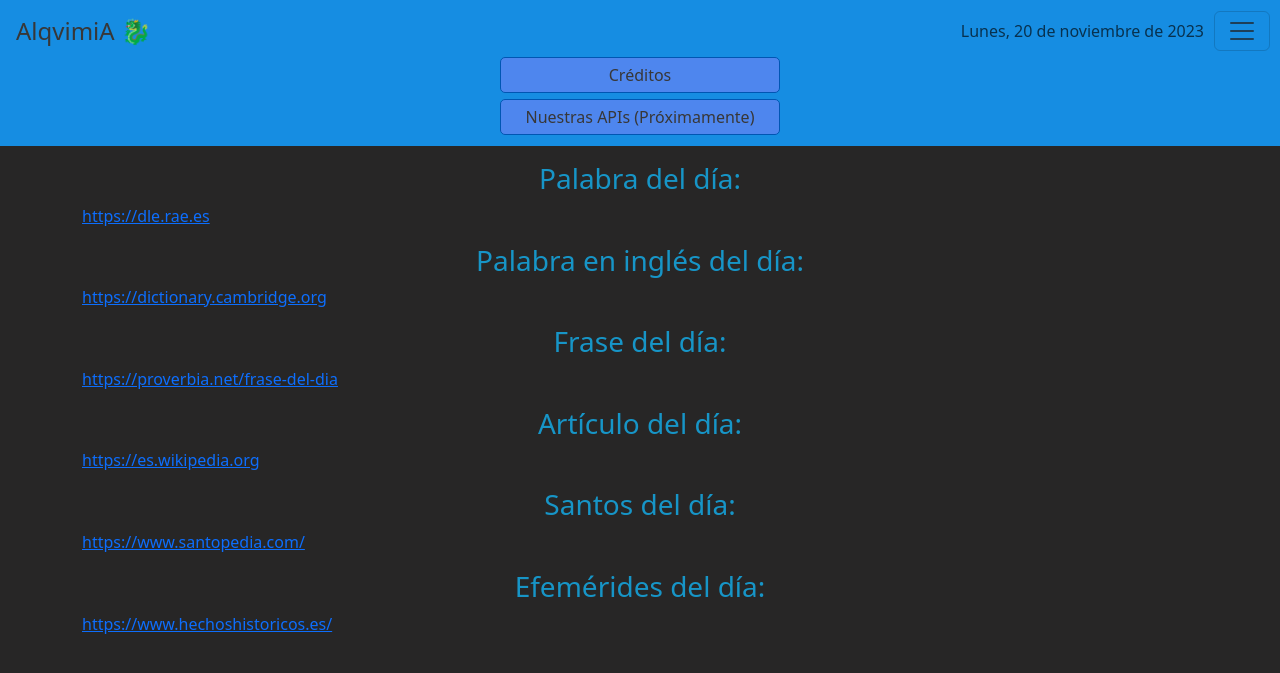
After one commit to PedroLzr/hodie, a Flask app: page /credits in a window 1280 px wide, after a click that opens the changed part. The commit adds this page. Shown: the top 673 px of the page. Run offline with Flask 3, Linux system fonts and the light colour scheme; some libraries are stand-ins or nearby versions.

Commit message:
Refactor. Add menu. Add credits page

```diff
--- a/src/index.py
+++ b/src/index.py
@@ -11,7 +11,7 @@ from controllers.english_word import *
 
 app = Flask(__name__)
 
-@app.route('/')
+@app.route('/', methods=['GET'])
 def index():
 
     today = Day()
@@ -25,3 +25,7 @@ def index():
     today.anniversaries = get_anniversaries_from_hechoshistoricos()
 
     return render_template('index.html', today=today)
+
+@app.route('/credits', methods=['GET'])
+def credits():
+    return render_template('credits.html')
--- /dev/null
+++ b/src/static/css/header_style.css
@@ -0,0 +1,38 @@
+nav {
+    background-color: #168de2;
+}
+
+.header-title {
+    color: rgb(56, 55, 55);
+    text-decoration: none;
+    font-size: 1.5em;
+    margin-left: 1rem;
+}
+
+.header-title:hover {
+    color: rgb(56, 55, 55);
+}
+
+.btn-menu {
+    flex-grow: 1;
+    text-align: center;
+
+    display: inline-block;
+    padding: 5px 25px 5px 25px;
+    margin: 3px;
+    text-decoration: none;
+    color: rgb(56, 55, 55);
+    background-color: #4e86ee;
+    border: 1px solid #0056b3;
+    border-radius: 5px;
+    transition: background-color 0.3s, color 0.3s;
+}
+
+.btn-menu:hover {
+    background-color: #0056b3;
+    color: #ffffff;
+}
+
+li {
+    display: flex;
+}
--- /dev/null
+++ b/src/templates/base.html
@@ -0,0 +1,36 @@
+<!DOCTYPE html>
+<html lang="es">
+
+<head>
+    <meta charset="UTF-8">
+    <meta name="viewport" content="width=device-width, initial-scale=1">
+
+    <title>{% block title %}{% endblock %} - AlqvimiA &#128009;</title>
+
+    <!-- Fontawesome -->
+    <link href="https://use.fontawesome.com/releases/v5.8.2/css/all.css" rel="stylesheet">
+
+    <!-- Bootstrap -->
+    <link href="https://cdn.jsdelivr.net/npm/bootstrap@5.3.2/dist/css/bootstrap.min.css" rel="stylesheet"
+        integrity="sha384-T3c6CoIi6uLrA9TneNEoa7RxnatzjcDSCmG1MXxSR1GAsXEV/Dwwykc2MPK8M2HN" crossorigin="anonymous">
+    <script src="https://cdn.jsdelivr.net/npm/bootstrap@5.3.2/dist/js/bootstrap.bundle.min.js"
+        integrity="sha384-C6RzsynM9kWDrMNeT87bh95OGNyZPhcTNXj1NW7RuBCsyN/o0jlpcV8Qyq46cDfL"
+        crossorigin="anonymous"></script>
+
+    <!-- Styles -->
+    <link rel="stylesheet" href="{{ url_for('static', filename='css/index_style.css') }}">
+    <link rel="stylesheet" href="{{ url_for('static', filename='css/header_style.css') }}">
+
+</head>
+
+<body>
+
+    {% include 'header.html' %}
+
+    <div class="container">
+        {% block content %}{% endblock %}
+    </div>
+
+</body>
+
+</html>
--- /dev/null
+++ b/src/templates/credits.html
@@ -0,0 +1,59 @@
+{% extends 'base.html' %}
+
+{% block title %}Inicio{% endblock %}
+
+{% block content %}
+<section>
+    <div class="row">
+        <div class="col">
+            <h3>Palabra del día:</h3>
+            <a href="//dle.rae.es" target="_blank">https://dle.rae.es</a>
+        </div>
+    </div>
+</section>
+
+<section>
+    <div class="row">
+        <div class="col">
+            <h3>Palabra en inglés del día:</h3>
+            <a href="https://dictionary.cambridge.org" target="_blank">https://dictionary.cambridge.org</a>
+        </div>
+    </div>
+</section>
+
+<section>
+    <div class="row">
+        <div class="col">
+            <h3>Frase del día:</h3>
+            <a href="https://proverbia.net/frase-del-dia" target="_blank">https://proverbia.net/frase-del-dia</a>
+        </div>
+    </div>
+</section>
+
+<section>
+    <div class="row">
+        <div class="col">
+            <h3>Artículo del día:</h3>
+            <a href="https://es.wikipedia.org" target="_blank">https://es.wikipedia.org</a>
+        </div>
+    </div>
+</section>
+
+<section>
+    <div class="row">
+        <div class="col">
+            <h3>Santos del día:</h3>
+            <a href="https://www.santopedia.com/" target="_blank">https://www.santopedia.com/</a>
+        </div>
+    </div>
+</section>
+
+<section>
+    <div class="row">
+        <div class="col">
+            <h3>Efemérides del día:</h3>
+            <a href="https://www.hechoshistoricos.es/" target="_blank">https://www.hechoshistoricos.es/</a>
+        </div>
+    </div>
+</section>
+{% endblock %}
--- a/src/templates/header.html
+++ b/src/templates/header.html
@@ -1,15 +1,46 @@
-<nav class="navbar navbar-expand-lg" style="background-color: #168de2;">
-    <span class="navbar-brand mb-0 h1">¿Y Hoy Que Hay? &#129300;</span>
-    <span class="navbar-text ml-auto" id="dateNow"></span>
-</nav>
+<header>
+    <nav class="navbar">
+        <a class="navbar-brand header-title" href="{{ url_for('index') }}">AlqvimiA &#128009;</a>
+
+        <div class="ml-auto d-flex">
+            <span class="navbar-text d-none d-md-block" style="margin-right: 10px;" id="dateToday"></span>
+            <span class="navbar-text d-block d-md-none" style="margin-right: 10px;" id="dateTodaySmall"></span>
+
+            <button class="navbar-toggler" style="margin-right: 10px;" type="button" data-bs-toggle="collapse"
+                data-bs-target="#navbarNav" aria-controls="navbarNav" aria-expanded="false"
+                aria-label="Toggle navigation">
+                <span class="navbar-toggler-icon"></span>
+            </button>
+        </div>
+
+        <div class="collapse navbar-collapse" id="navbarNav">
+            <div class="d-flex justify-content-center w-100">
+                <ul class="navbar-nav ">
+                    <li class="nav-item">
+                        <a class="nav-link btn-menu" href="{{ url_for('credits') }}">Créditos</a>
+                    </li>
+                    <li class="nav-item">
+                        <a class="nav-link btn-menu" href="#">Nuestras APIs (Próximamente)</a>
+                    </li>
+                </ul>
+            </div>
+        </div>
+    </nav>
+</header>
 
 <script>
     var dateNow = new Date();
+
+    // Full date
     var options = { year: 'numeric', month: 'long', weekday: 'long', day: 'numeric' };
     var formattedDate = dateNow.toLocaleDateString('es-ES', options);
 
-    var initialOfDay = formattedDate[0].toUpperCase();
-    formattedDate = initialOfDay + formattedDate.slice(1);
+    formattedDate = formattedDate[0].toUpperCase() + formattedDate.slice(1);
+    document.getElementById('dateToday').textContent = formattedDate;
 
-    document.getElementById('dateNow').textContent = formattedDate;
+    // Small date
+    var optionsSmall = { year: 'numeric', month: 'numeric', day: 'numeric' };
+    var formattedDateSmall = dateNow.toLocaleDateString('es-ES', optionsSmall);
+
+    document.getElementById('dateTodaySmall').textContent = formattedDateSmall;
 </script>
```
Also changed, not shown: src/templates/index.html (+41 -64 lines), 1 other file.
